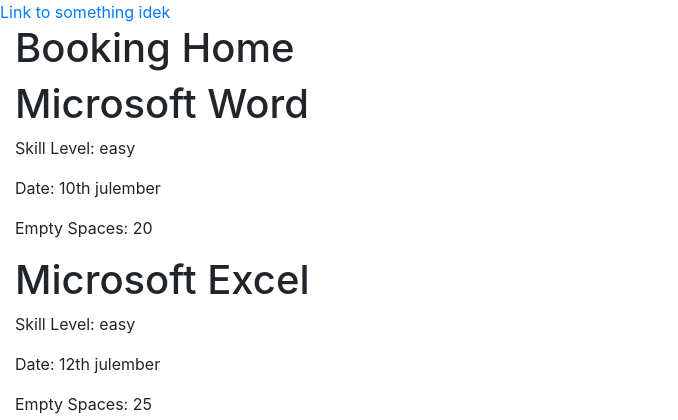
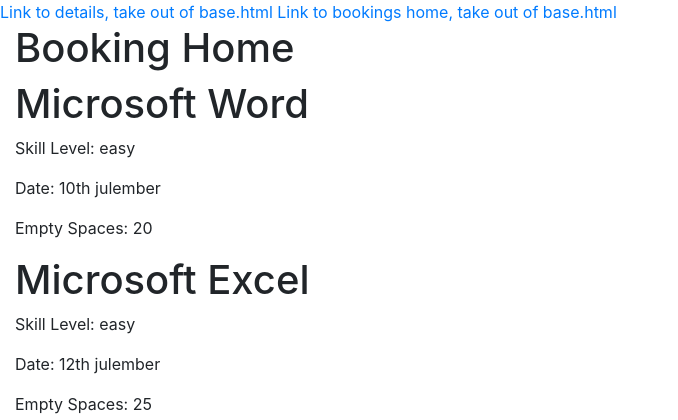
Before and after one commit to Hamad-Kashmiri-University/FabrikamLtd, a Django app: page /bookings/ in a window 1280 px wide. Shown: the top 420 px of the page, without its empty margins (0-678 px from the left). Run offline with Django 3.2, Linux system fonts and the light colour scheme; some libraries are stand-ins or nearby versions.

Commit message:
added url tags

```diff
--- a/Bookings/Templates/Bookings/base.html
+++ b/Bookings/Templates/Bookings/base.html
@@ -1,3 +1,6 @@
+
+{% load static %}          <!-- include static folder for css/js -->
+
 <!DOCTYPE html>
 <html>
     <head>
@@ -7,6 +10,7 @@
 
     <!-- Bootstrap CSS -->
     <link rel="stylesheet" href="https://stackpath.bootstrapcdn.com/bootstrap/4.3.1/css/bootstrap.min.css" integrity="sha384-ggOyR0iXCbMQv3Xipma34MD+dH/1fQ784/j6cY/iJTQUOhcWr7x9JvoRxT2MZw1T" crossorigin="anonymous">
+    <link rel="stylesheet" type="text/css" href="{% static 'Bookings/main.css' &}">
         {% if pagetitle %}
             <title>Our Classes - {{ pagetitle }}</title>
         {% else %}
@@ -14,7 +18,9 @@
         {% endif %}
     </head>
     <body>
-        <a href="">Link to something idek</a>
+        <a href="{% url 'Booking-details' %}">Link to details, take out of base.html</a>  <!-- HREFS are the NAMES in urls.py -->
+
+        <a href="{% url 'Bookings' %}">Link to bookings home, take out of base.html</a>
         <div class = "container-fluid">
         {% block content %}{% endblock %}
         </div>
```
